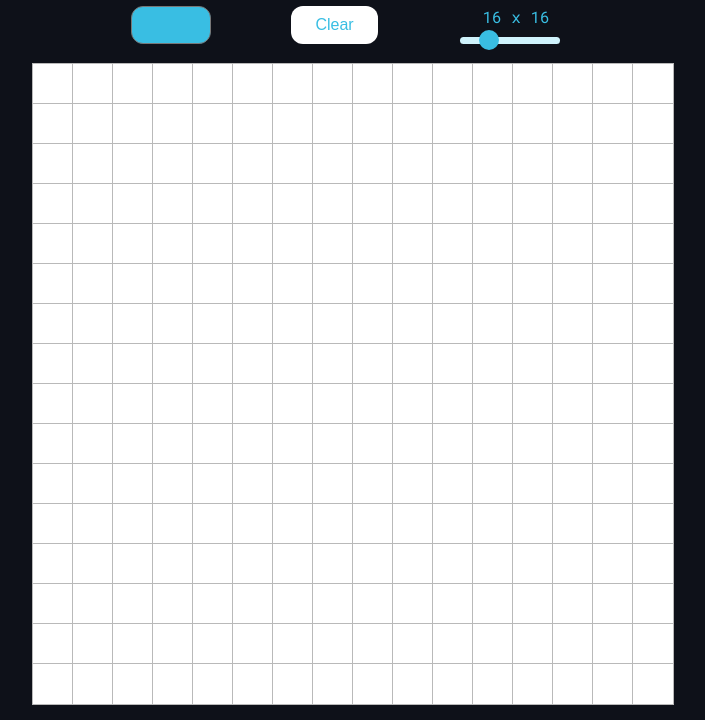
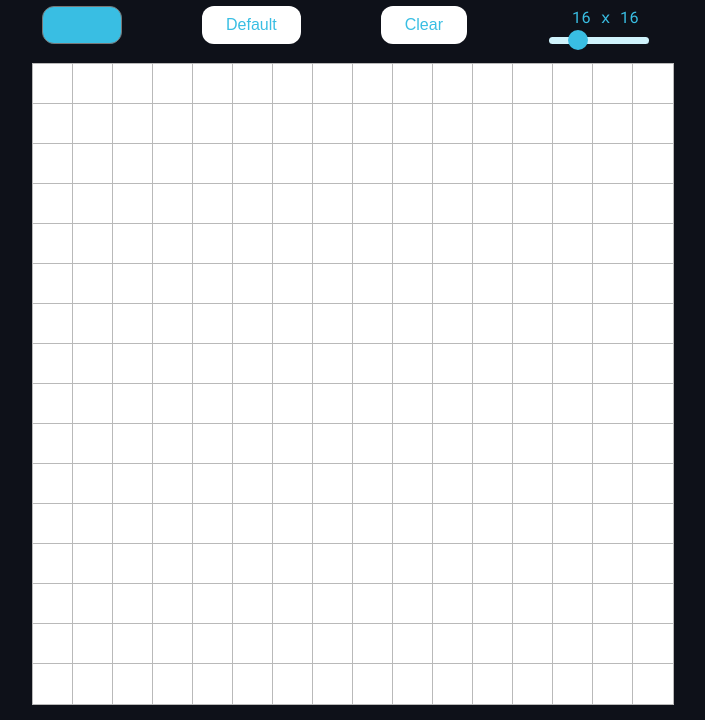
Before and after one commit to fabiusgasber/etch-a-sketch, a plain HTML site: page index.html in a window 1280 px wide. Shown: the part 80-800 px from the top of the page, without its empty margins (287-992 px from the left). Drawn offline with Linux system fonts and the light colour scheme.

Commit message:
Add default button

```diff
--- a/index.html
+++ b/index.html
@@ -16,6 +16,9 @@
             <input type="color" id="color" value="#39bee3"/>
         </div>
         <div>
+            <button id="defaultButton">Default</button>
+        </div>
+        <div>
             <button id="clearButton">Clear</button>
         </div>
         <div>
```
